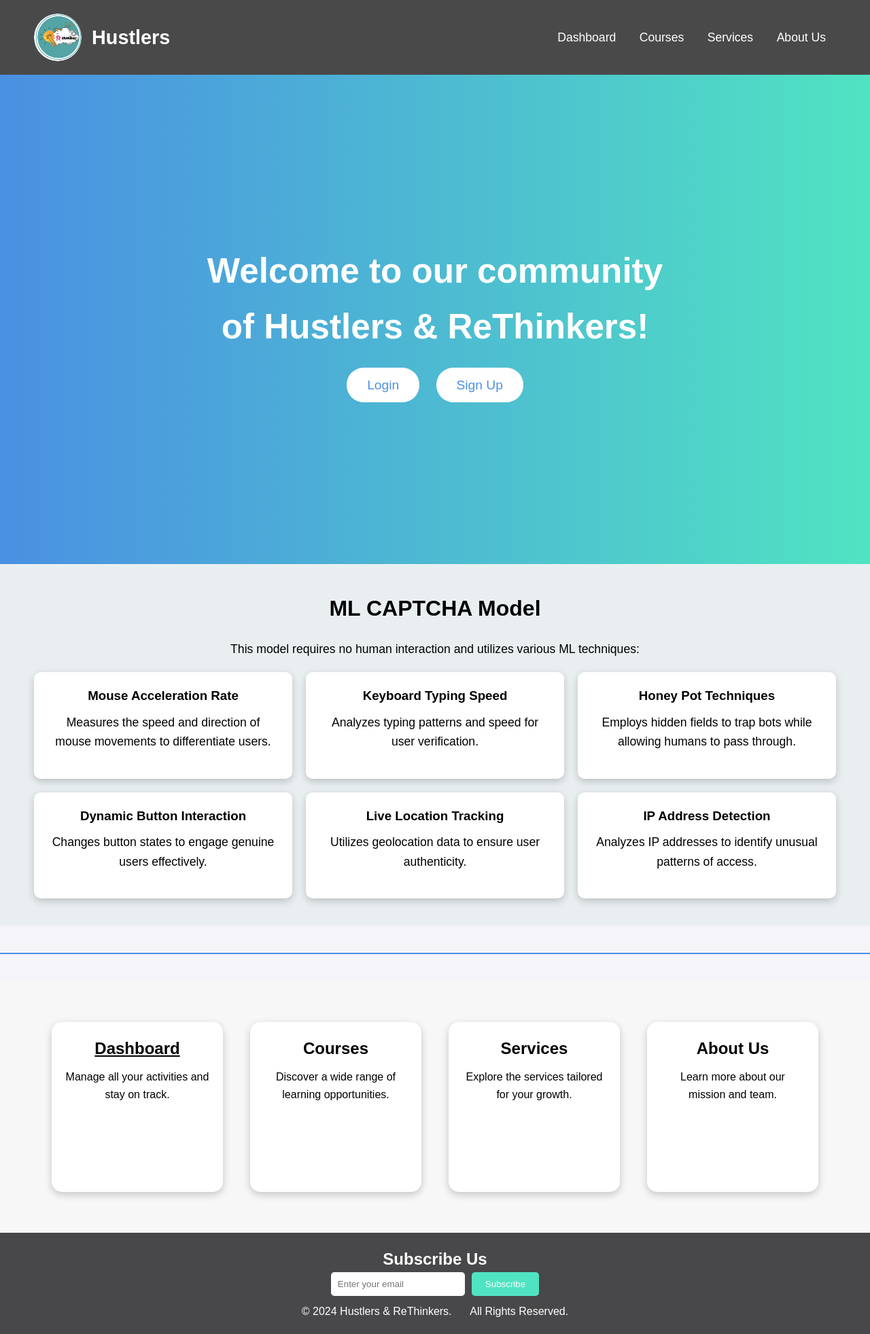
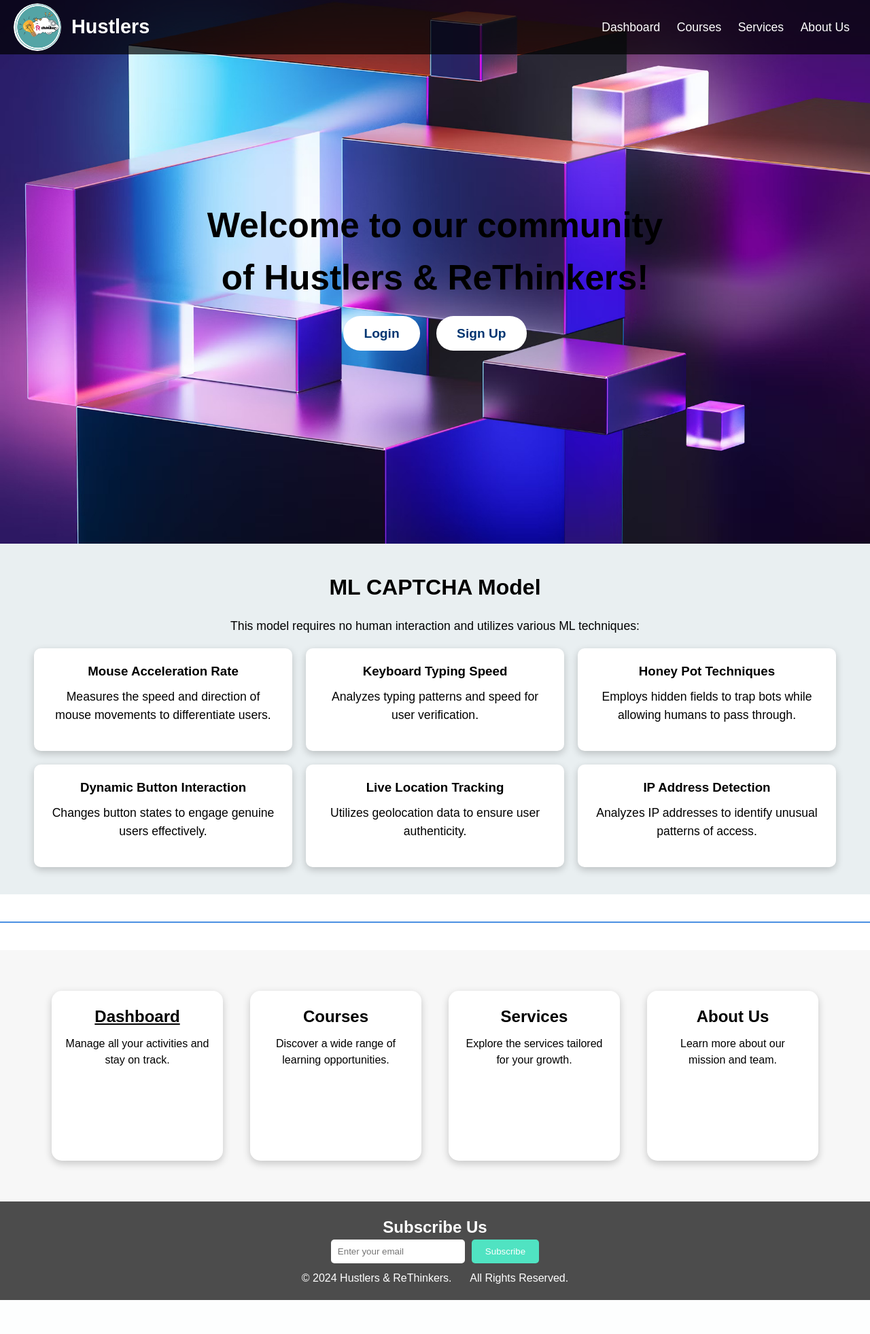
Before and after one commit to Aadrika13/MATRIX_FINAL, a Flask app: page / in a window 1280 px wide. Shown: the whole page at 68% size. After the commit the page ends 1913 px from the top, so only its background shows below. Run offline with Flask 3, Linux system fonts and the light colour scheme; some libraries are stand-ins or nearby versions.

Commit message:
Landing page bg image

```diff
--- a/static/css/styles.css
+++ b/static/css/styles.css
@@ -7,9 +7,9 @@
 
 body {
     font-family: 'Arial', sans-serif;
-    line-height: 1.6;
-    background-color: #f4f4f9;
-    padding-top: 110px;
+    line-height: 1.5;
+    background: white; /* Replace with color for testing */
+    padding-top: 0px;
 }
 
 /* Header Section */
@@ -17,13 +17,13 @@ header {
     position: fixed;
     top: 0;
     width: 100%;
-    padding: 20px 50px;
+    padding: 5px 20px;
     background: rgba(0, 0, 0, 0.7);
     color: white;
     display: flex;
     justify-content: space-between;
     align-items: center;
-    z-index: 1000;
+    z-index: 100;
     transition: top 0.3s, background 0.3s;
 }
 
@@ -47,9 +47,9 @@ header {
 .navbar a {
     color: white;
     text-decoration: none;
-    margin: 0 15px;
+    margin: 0 10px;
     font-size: 1.1em;
-    transition: color 0.3s;
+    transition: color 0.1s;
 }
 
 .navbar a:hover {
@@ -58,13 +58,17 @@ header {
 
 /* Welcome Section */
 .welcome-section {
-    height: 90vh;
+    height: 100vh;
     display: flex;
     justify-content: center;
     align-items: center;
     background-image: linear-gradient(to right, #4a90e2, #50e3c2);
-    color: white;
+    color: rgb(0, 0, 0);
     text-align: center;
+    background-image: url('../images/bgimage.jpg');
+    background-size: cover;
+    background-position: center;
+    padding: 50px;
 }
 
 .welcome-message {
@@ -84,7 +88,7 @@ header {
     padding: 15px 30px;
     margin: 0 10px;
     background-color: white;
-    color: #4a90e2;
+    color: #003571;
     border: none;
     font-size: 1.2em;
     border-radius: 25px;
--- a/templates/home.html
+++ b/templates/home.html
@@ -29,8 +29,8 @@
         <div class="welcome-message">
             <h1>Welcome to our community of Hustlers & ReThinkers!</h1>
             <div class="buttons">
-                <a href="{{ url_for('login_page') }}" class="btn" id="loginBtn" style="text-decoration: none;">Login</a>
-                <a href="{{ url_for('signup') }}" class="btn" id="signupBtn" style="text-decoration: none;">Sign Up</a>
+                <a href="{{ url_for('login_page') }}" class="btn" id="loginBtn" style="text-decoration: none;"><b>Login</b></a>
+                <a href="{{ url_for('signup') }}" class="btn" id="signupBtn" style="text-decoration: none;"><b>Sign Up</b></a>
             </div>
         </div>
     </section>
```
Also changed, not shown: static/images/bgimage.jpg (added).
